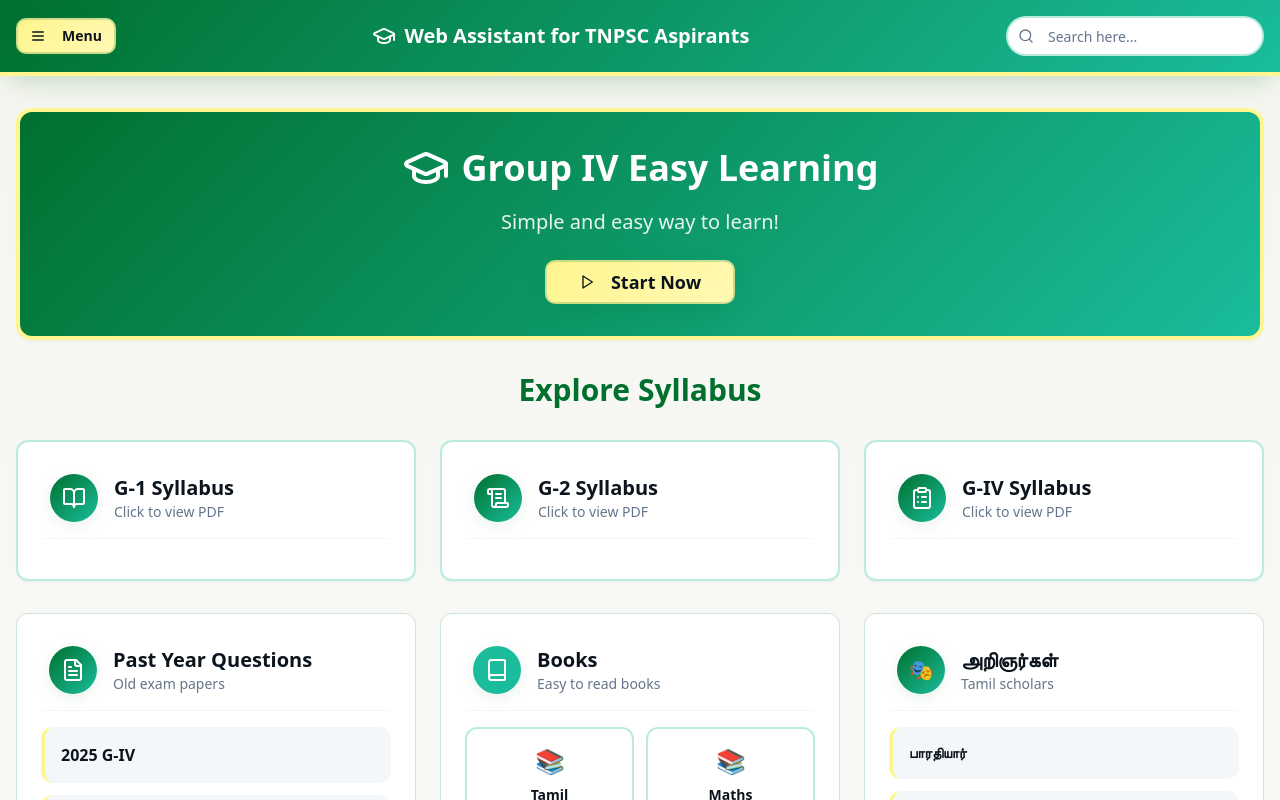
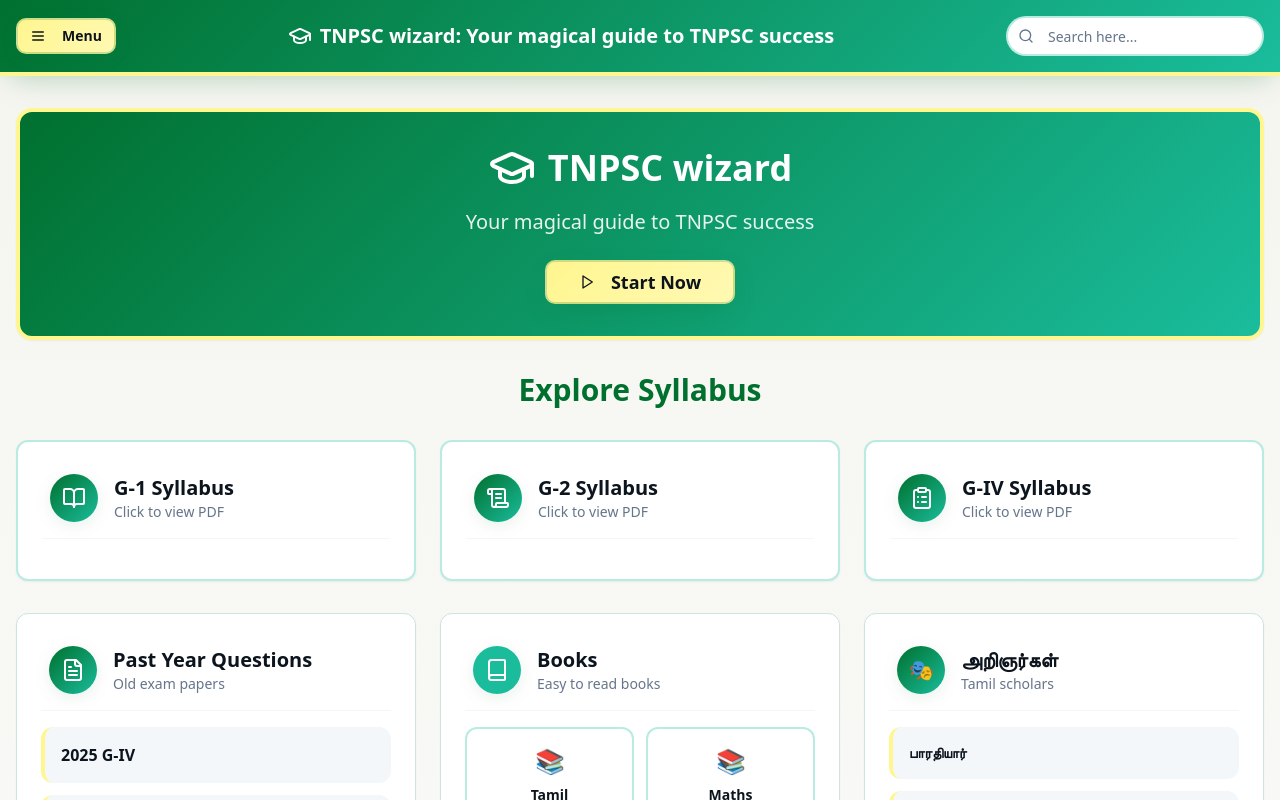
Before and after one commit to Manesh24032004/tnpsc-guide, a React (Vite) app: page / in a window 1280 px wide. Shown: the top 800 px of the page. Built offline with nearby package versions, Linux system fonts and the light colour scheme.

Commit message:
Update project title
Update the project title to "TNPSC wizard: Your magical guide to TNPSC success" in the index.html file.

```diff
--- a/index.html
+++ b/index.html
@@ -3,12 +3,12 @@
   <head>
     <meta charset="UTF-8" />
     <meta name="viewport" content="width=device-width, initial-scale=1.0" />
-    <title>tnpsc-guide</title>
-    <meta name="description" content="Lovable Generated Project" />
+    <title>TNPSC wizard: Your magical guide to TNPSC success</title>
+    <meta name="description" content="Your magical guide to TNPSC success with comprehensive study materials, model papers, and syllabus coverage" />
     <meta name="author" content="Lovable" />
 
-    <meta property="og:title" content="tnpsc-guide" />
-    <meta property="og:description" content="Lovable Generated Project" />
+    <meta property="og:title" content="TNPSC wizard: Your magical guide to TNPSC success" />
+    <meta property="og:description" content="Your magical guide to TNPSC success with comprehensive study materials, model papers, and syllabus coverage" />
     <meta property="og:type" content="website" />
     <meta property="og:image" content="https://lovable.dev/opengraph-image-p98pqg.png" />
 
--- a/src/components/Dashboard/WelcomeCard.tsx
+++ b/src/components/Dashboard/WelcomeCard.tsx
@@ -8,12 +8,12 @@ export const WelcomeCard = () => {
       <div className="flex items-center justify-center gap-3 mb-4">
         <GraduationCap className="h-12 w-12" />
         <h1 className="text-4xl font-bold">
-          Group IV Easy Learning
+          TNPSC wizard
         </h1>
       </div>
 
       <p className="text-xl text-primary-foreground/90 mb-6">
-        Simple and easy way to learn!
+        Your magical guide to TNPSC success
       </p>
 
       <Button
--- a/src/components/Layout/Navbar.tsx
+++ b/src/components/Layout/Navbar.tsx
@@ -85,8 +85,8 @@ export const Navbar = () => {
             className="text-primary-foreground text-xl font-bold hover:scale-105 transition-transform duration-300 flex items-center gap-2"
           >
             <GraduationCap className="h-6 w-6" />
-            <span className="hidden sm:inline">Web Assistant for TNPSC Aspirants</span>
-            <span className="sm:hidden">TNPSC Guide</span>
+            <span className="hidden sm:inline">TNPSC wizard: Your magical guide to TNPSC success</span>
+            <span className="sm:hidden">TNPSC wizard</span>
           </Link>
 
           {/* Search Bar */}
```
